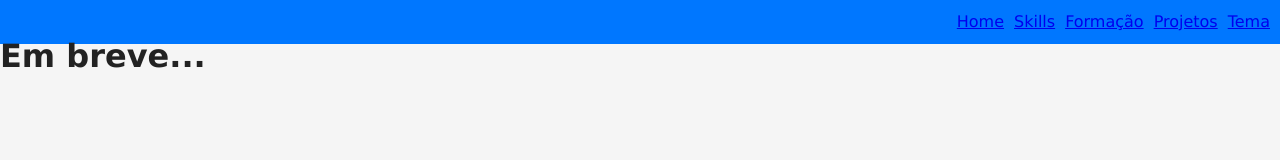
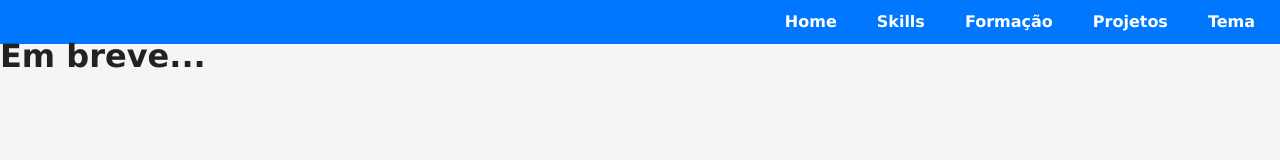
Before and after one commit to LucasMB21/projeto-portfolio, a plain HTML site: page index.html in a window 1280 px wide. Drawn offline with Linux system fonts and the light colour scheme.

Commit message:
update style.css

```diff
--- a/estilos/style.css
+++ b/estilos/style.css
@@ -44,3 +44,16 @@ nav#menu ul {
   display: flex;
   gap: 10px;
 }
+
+nav#menu a {
+  text-decoration: none;
+  color: var(--texto-inverso);
+  font-weight: 600;
+  padding: 12px 15px;
+  border-radius: 5px;
+}
+
+nav#menu a:hover {
+  background-color: var(--destaque-inverso);
+  color: var(--destaque);
+}
```
